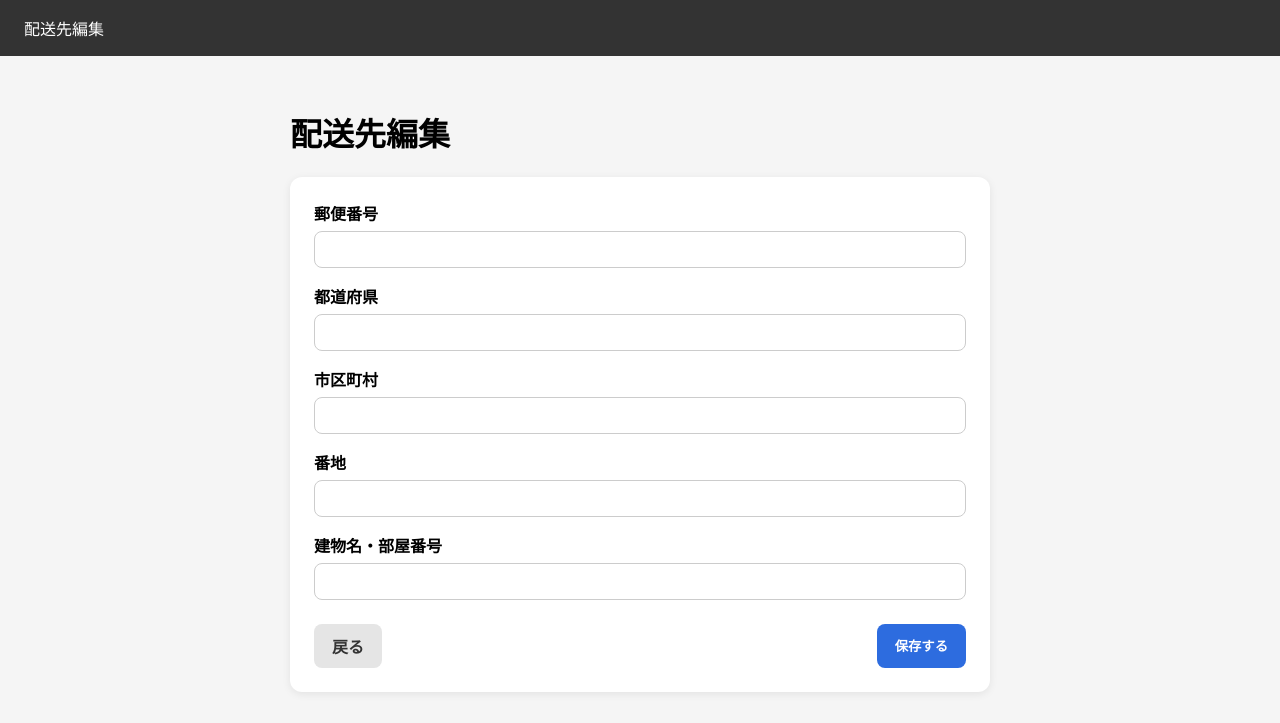
After one commit to 0501f373/login-app, a Django app: page /order/address/edit/ in a window 1280 px wide. The commit adds this page. Shown: the top 723 px of the page. Run offline with Django 5.2, Linux system fonts and the light colour scheme; the visitor is signed in with stand-in values (Sample User, id 1).

Commit message:
add order edit pages

```diff
--- a/accounts/urls.py
+++ b/accounts/urls.py
@@ -45,4 +45,8 @@ urlpatterns = [
     path("orders/", views.order_list, name="order_list"),
     path("address/", views.address_input, name="address_input"),
     path("mypage/address/", views.mypage_address_edit, name="mypage_address_edit"),
+    path("order/address/edit/", views.order_address_edit, name="order_address_edit"),
+    path("order/payment/edit/", views.order_payment_edit, name="order_payment_edit"),
+    path("order/address/edit/", views.order_address_edit, name="order_address_edit"),
+    path("order/payment/edit/", views.order_payment_edit, name="order_payment_edit"),
     ]
--- a/accounts/views.py
+++ b/accounts/views.py
@@ -937,6 +937,51 @@ from django.db.models.functions import TruncMonth
 from django.db.models import Count
 
 @login_required(login_url="login")
+def order_address_edit(request):
+    address = Address.objects.filter(user=request.user).first()
+
+    if request.method == "POST":
+        postal_code = request.POST.get("postal_code")
+        prefecture = request.POST.get("prefecture")
+        city = request.POST.get("city")
+        addr = request.POST.get("address")
+        building = request.POST.get("building")
+
+        if not postal_code or not prefecture or not city or not addr:
+            return render(request, "accounts/order_address_edit.html", {
+                "address": address,
+                "error": "配送先住所を入力してください。",
+            })
+
+        Address.objects.update_or_create(
+            user=request.user,
+            defaults={
+                "postal_code": postal_code,
+                "prefecture": prefecture,
+                "city": city,
+                "address": addr,
+                "building": building,
+            }
+        )
+
+        return redirect("order_confirm")
+
+    return render(request, "accounts/order_address_edit.html", {
+        "address": address,
+    })
+
+
+@login_required(login_url="login")
+def order_payment_edit(request):
+    if request.method == "POST":
+        request.session["payment_method"] = request.POST.get("payment_method", "credit_card")
+        request.session.modified = True
+        return redirect("order_confirm")
+
+    return render(request, "accounts/order_payment_edit.html")
+
+
+@login_required(login_url="login")
 def order_list(request):
     orders = Order.objects.filter(user=request.user).order_by("-created_at")
 
@@ -994,3 +1039,34 @@ def mypage_address_edit(request):
     return render(request, "accounts/mypage_address_edit.html", {
         "address": address,
     })
+
+@login_required(login_url="login")
+def order_address_edit(request):
+    address = Address.objects.filter(user=request.user).first()
+
+    if request.method == "POST":
+        Address.objects.update_or_create(
+            user=request.user,
+            defaults={
+                "postal_code": request.POST.get("postal_code"),
+                "prefecture": request.POST.get("prefecture"),
+                "city": request.POST.get("city"),
+                "address": request.POST.get("address"),
+                "building": request.POST.get("building"),
+            }
+        )
+        return redirect("order_confirm")
+
+    return render(request, "accounts/order_address_edit.html", {
+        "address": address,
+    })
+
+
+@login_required(login_url="login")
+def order_payment_edit(request):
+    if request.method == "POST":
+        request.session["payment_method"] = request.POST.get("payment_method", "credit_card")
+        request.session.modified = True
+        return redirect("order_confirm")
+
+    return render(request, "accounts/order_payment_edit.html")
--- /dev/null
+++ b/templates/accounts/order_address_edit.html
@@ -0,0 +1,70 @@
+<!DOCTYPE html>
+<html lang="ja">
+<head>
+    <meta charset="UTF-8">
+    <title>配送先編集</title>
+    <style>
+        body { margin: 0; font-family: sans-serif; background: #f5f5f5; }
+        .header { padding: 16px 24px; background: #333; color: white; }
+        .container { max-width: 700px; margin: 0 auto; padding: 32px 24px; }
+        .form-card { background: white; border-radius: 12px; padding: 24px; box-shadow: 0 2px 8px rgba(0,0,0,0.08); }
+        .form-group { margin-bottom: 16px; }
+        label { display: block; font-weight: bold; margin-bottom: 6px; }
+        input { width: 100%; padding: 10px 12px; border: 1px solid #ccc; border-radius: 8px; box-sizing: border-box; }
+        .error { color: red; font-weight: bold; }
+        .actions { display: flex; justify-content: space-between; margin-top: 24px; }
+        .btn { text-decoration: none; border: none; border-radius: 8px; padding: 10px 18px; font-weight: bold; cursor: pointer; }
+        .btn-primary { background: #2d6cdf; color: white; }
+        .btn-back { background: #e5e5e5; color: #333; }
+    </style>
+</head>
+<body>
+
+<div class="header">配送先編集</div>
+
+<div class="container">
+    <h1>配送先編集</h1>
+
+    {% if error %}
+        <p class="error">{{ error }}</p>
+    {% endif %}
+
+    <div class="form-card">
+        <form method="post">
+            {% csrf_token %}
+
+            <div class="form-group">
+                <label>郵便番号</label>
+                <input type="text" name="postal_code" value="{{ address.postal_code|default:'' }}">
+            </div>
+
+            <div class="form-group">
+                <label>都道府県</label>
+                <input type="text" name="prefecture" value="{{ address.prefecture|default:'' }}">
+            </div>
+
+            <div class="form-group">
+                <label>市区町村</label>
+                <input type="text" name="city" value="{{ address.city|default:'' }}">
+            </div>
+
+            <div class="form-group">
+                <label>番地</label>
+                <input type="text" name="address" value="{{ address.address|default:'' }}">
+            </div>
+
+            <div class="form-group">
+                <label>建物名・部屋番号</label>
+                <input type="text" name="building" value="{{ address.building|default:'' }}">
+            </div>
+
+            <div class="actions">
+                <a href="{% url 'order_confirm' %}" class="btn btn-back">戻る</a>
+                <button type="submit" class="btn btn-primary">保存する</button>
+            </div>
+        </form>
+    </div>
+</div>
+
+</body>
+</html>
--- a/templates/accounts/order_confirm.html
+++ b/templates/accounts/order_confirm.html
@@ -198,7 +198,7 @@
             <div class="meta">{{ address.building }}</div>
         {% endif %}
 
-        <a href="{% url 'address_input' %}" class="btn btn-back" style="margin-top: 12px;">
+        <a href="{% url 'order_address_edit' %}" class="btn btn-back" style="margin-top: 12px;">
             配送先を編集
         </a>
     </div>
@@ -217,7 +217,7 @@
             {% endif %}
         </div>
 
-        <a href="{% url 'address_input' %}" class="btn btn-back" style="margin-top: 12px;">
+        <a href="{% url 'order_payment_edit' %}" class="btn btn-back" style="margin-top: 12px;">
             支払い方法を編集
         </a>
     </div>
```
Also changed, not shown: templates/accounts/cart.html (+16 -1 lines), templates/accounts/order_payment_edit.html (added, +57 -0 lines).
